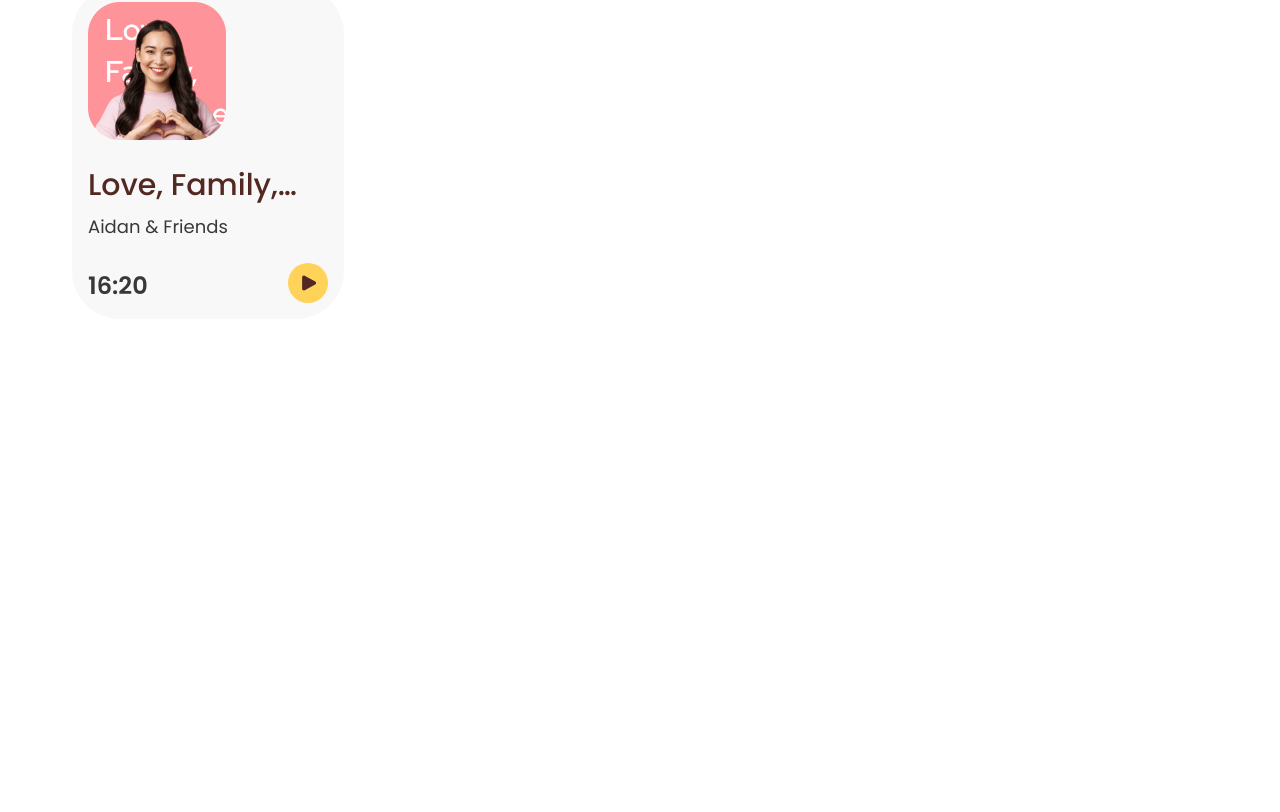
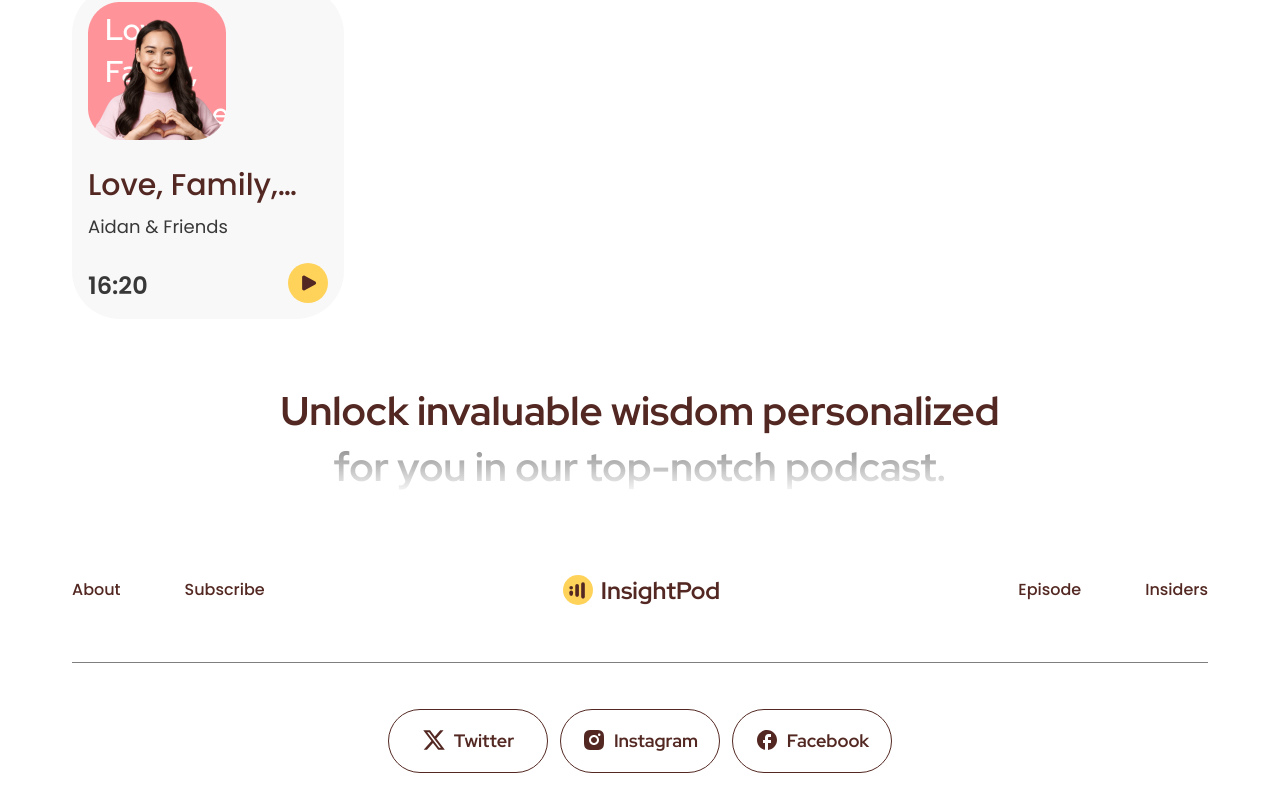
Before and after one commit to gpyuan/insightpod-stream-platform, a React (Vite) app: page /all-weekly-podcast in a window 1280 px wide. Shown: the part 574-1386 px from the top of the page. Before the commit the page ends 893 px from the top, so only its background shows below. Built offline with nearby package versions, Linux system fonts and the light colour scheme; a web font is replaced by a local one.

Commit message:
feat(Footer): 完成 Footer 區域及基礎樣式  -feat(NavMenu): 將 NavMenu 的 Links 拆到 data 方便共用

```diff
--- a/src/App.jsx
+++ b/src/App.jsx
@@ -8,6 +8,7 @@ import TopPodcasters from "@/components/features/TopPodcasters/TopPodcasters";
 import About from "@/components/features/About/About";
 import Benefit from "@/components/features/Benefit/Benefit";
 import CTA from "@/components/features/CTA/CTA";
+import Footer from "./components/layout/footer/Footer";
 
 const App = () => {
   return (
@@ -39,12 +40,14 @@ const App = () => {
             path="*"
             element={
               <div className="no-data">
-                這頁面不存在，請檢查網址路徑是否正確。
+                頁面不存在，請檢查網址路徑是否正確。
               </div>
             }
           />
         </Routes>
       </main>
+
+      <Footer />
     </>
   );
 };
--- a/src/components/common/logo/Logo.jsx
+++ b/src/components/common/logo/Logo.jsx
@@ -1,7 +1,7 @@
 import { Link } from "react-router-dom";
 import "./Logo.scss";
 
-function Logo({ to }) {
+function Logo({ to, className }) {
   return (
     <Link to={to}>
       <div className="logo">
@@ -48,7 +48,7 @@ function Logo({ to }) {
           />
         </svg>
 
-        <h1 className="logo__title">InsightPod</h1>
+        <h1 className={`logo__title ${className || ""}`}>InsightPod</h1>
       </div>
     </Link>
   );
--- /dev/null
+++ b/src/components/layout/footer/Footer.jsx
@@ -0,0 +1,93 @@
+import "./Footer.scss";
+import Logo from "@/components/common/logo/Logo";
+import { navLinks } from "@/data";
+import { Link } from "react-router-dom";
+import Button from "@/components/common/button/Button";
+import { FaXTwitter } from "react-icons/fa6";
+import { RiInstagramFill } from "react-icons/ri";
+import { MdOutlineFacebook } from "react-icons/md";
+
+const Footer = () => {
+  const leftLinks = navLinks.slice(0, 2);
+  const rightLinks = navLinks.slice(2);
+
+  const medias = [
+    {
+      icon: <FaXTwitter />,
+      name: "Twitter",
+      href: "https://x.com/",
+    },
+    {
+      icon: <RiInstagramFill />,
+      name: "Instagram",
+      href: "https://www.instagram.com/",
+    },
+    {
+      icon: <MdOutlineFacebook />,
+      name: "Facebook",
+      href: "https://www.facebook.com/?locale=zh_TW",
+    },
+  ];
+
+  return (
+    <footer className="footer">
+      {/* 上方文字 */}
+      <h3 className="footer__header h3">
+        Unlock invaluable wisdom personalized{" "}
+        <span className="footer__header--linear">
+          for you in our top-notch podcast.
+        </span>
+      </h3>
+
+      {/* 下方選單 */}
+      <div className="footer__content">
+        <div className="footer__content__list">
+          <div className="footer__content__aside">
+            {leftLinks.map((link) => (
+              <li key={link.path} className="footer__content__item">
+                <Link to={link.path} className="body5">
+                  {link.name}
+                </Link>
+              </li>
+            ))}
+          </div>
+
+          <li className="footer__content__logo">
+            <Logo className="footer__logo" />
+          </li>
+
+          <div className="footer__content__aside">
+            {rightLinks.map((link) => (
+              <li key={link.path} className="footer__content__item">
+                <Link to={link.path} className="body5">
+                  {link.name}
+                </Link>
+              </li>
+            ))}
+          </div>
+        </div>
+
+        {/* 社群媒體 */}
+        <div className="footer__medias">
+          {medias.map((media) => (
+            <Button
+              key={media.name}
+              as="a"
+              href={media.href}
+              target="_blank"
+              variant="tertiary"
+              className="footer__media-item"
+            >
+              <div className="footer__media-item-content">
+                <span className="footer__media-icon">{media.icon}</span>
+                <span className="footer__media-name">{media.name}</span>
+              </div>
+            </Button>
+          ))}
+        </div>
+      </div>
+    </footer>
+  );
+};
+
+export default Footer;
--- /dev/null
+++ b/src/components/layout/footer/Footer.scss
@@ -0,0 +1,76 @@
+@use "@/styles/main" as *;
+
+.footer {
+  width: 100%;
+  padding: 64px 72px;
+
+  &__header {
+    color: $text-primary;
+    text-align: center;
+    margin-bottom: 80px;
+
+    &--linear {
+      display: block;
+      background: linear-gradient(to bottom, #7f7d7d 0%, rgba(#7f7d7d, 0) 100%);
+      background-clip: text;
+      color: transparent;
+    }
+  }
+
+  &__content {
+    &__list {
+      @include flex-space-between;
+      list-style: none;
+      padding-bottom: 56px;
+      border-bottom: 1px solid #7f7f7f;
+    }
+
+    &__aside {
+      list-style: none;
+      display: flex;
+      gap: 64px;
+    }
+
+    &__item {
+      a {
+        font-family: "Poppins", sans-serif;
+        font-size: 16px;
+        line-height: 1.4;
+        font-weight: 500;
+        color: $text-primary;
+      }
+    }
+  }
+
+  &__logo {
+    font-family: "Red Hat Display", sans-serif;
+  }
+
+  &__medias {
+    @include flex-center;
+    gap: 12px;
+    margin-top: 46px;
+  }
+
+  &__media-item {
+    width: 160px;
+    height: 64px;
+  }
+
+  &__media-item-content {
+    display: flex;
+    gap: 8px;
+    margin-top: 5px;
+  }
+
+  &__media-icon {
+    font-size: 24px;
+  }
+
+  &__media-name {
+    font-family: "Red Hat Display", sans-serif;
+    font-size: 18px;
+    line-height: 1.4;
+    font-weight: 700;
+  }
+}
--- a/src/components/layout/header/NavMenu/NavMenu.jsx
+++ b/src/components/layout/header/NavMenu/NavMenu.jsx
@@ -1,18 +1,12 @@
 import { Link } from "react-router-dom";
 import "./NavMenu.scss";
+import { navLinks } from "@/data";
 
-const NavMenu = () => {
-  const links = [
-    { name: "About", path: "/about" },
-    { name: "Subscribe", path: "/subscribe" },
-    { name: "Episode", path: "/episode" },
-    { name: "Insiders", path: "/insiders" },
-  ];
-
+const NavMenu = ({ className }) => {
   return (
     <nav className="nav-menu">
       <ul className="nav-menu__list">
-        {links.map((link) => (
+        {navLinks.map((link) => (
           <li key={link.path} className="nav-menu__item">
             <Link to={link.path} className="body5">
               {link.name}
--- a/src/data.js
+++ b/src/data.js
@@ -1,3 +1,11 @@
+// navMenu links
+export const navLinks = [
+  { name: "About", path: "/about" },
+  { name: "Subscribe", path: "/subscribe" },
+  { name: "Episode", path: "/episode" },
+  { name: "Insiders", path: "/insiders" },
+];
+
 export const weeklyPodcastsData = [
   {
     id: 1,
--- a/src/styles/_base.scss
+++ b/src/styles/_base.scss
@@ -78,6 +78,8 @@ a {
 }
 
 .no-data {
+  padding: 200px 64px;
   color: rgb(176, 137, 137);
-  font-size: 96px;
+  font-size: 32px;
+  text-align: center;
 }
```
